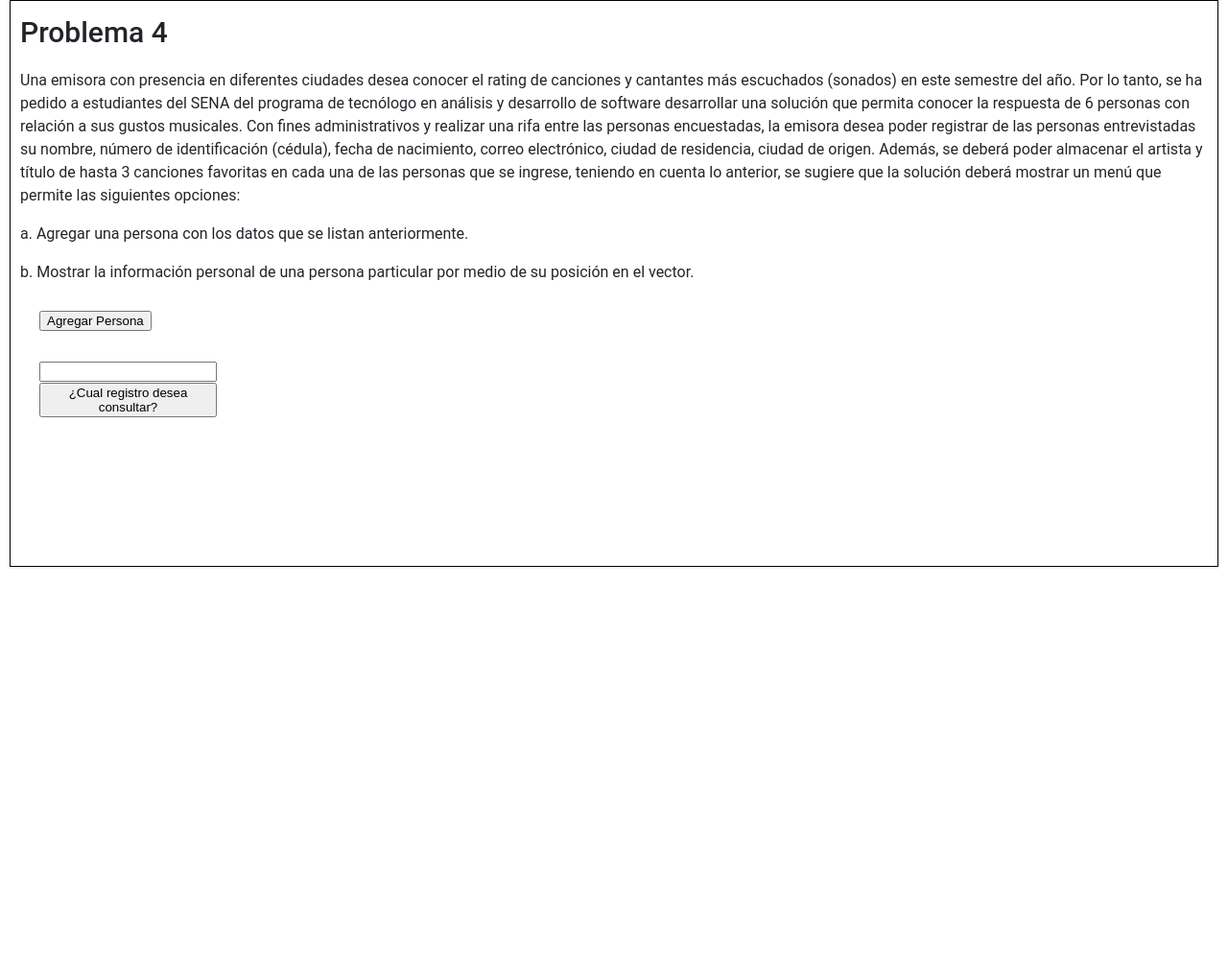
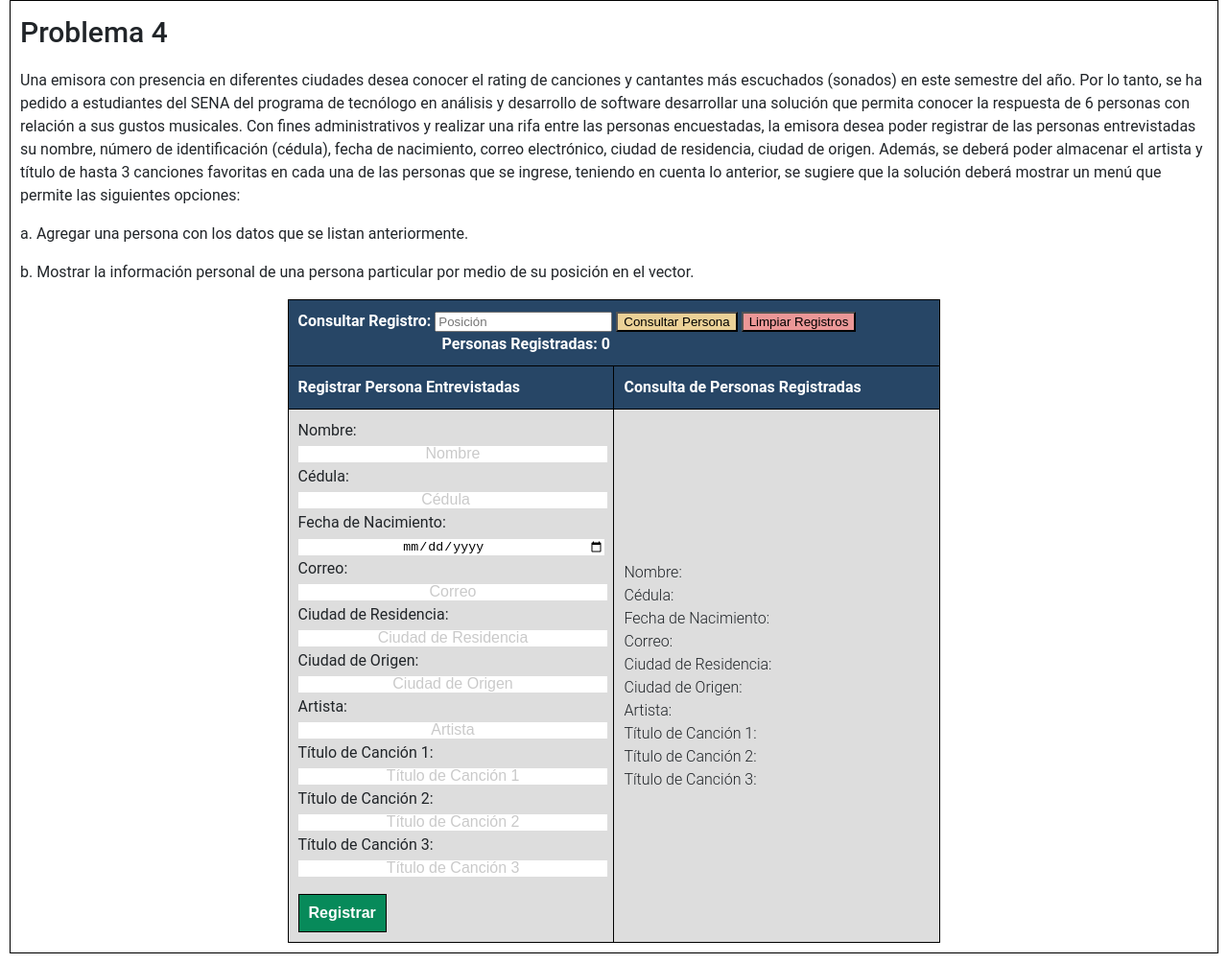
Before and after one commit to ManuelSZ18/sena-project, a plain HTML site: page index.html in a window 1280 px wide. Shown: the part 1213-2217 px from the top of the page at 96% size. Before the commit the page ends 1814 px from the top, so only its background shows below. Drawn offline with Linux system fonts and the light colour scheme.

Commit message:
Problemas TErminados

```diff
--- a/app/app.js
+++ b/app/app.js
@@ -231,83 +231,82 @@ function calcularMezcla(){
 }
 
 //PROBLEMA 4 <----------------------------------------------------------------------------------------------------------------------------->
-/*Una emisora con presencia en diferentes ciudades desea conocer el rating de canciones y cantantes más
-escuchados (sonados) en este semestre del año. Por lo tanto, se ha pedido a estudiantes del SENA del
-programa de tecnólogo en análisis y desarrollo de software desarrollar una solución que permita conocer
-la respuesta de 6 personas con relación a sus gustos musicales. Con fines administrativos y realizar una
-rifa entre las personas encuestadas, la emisora desea poder registrar de las personas entrevistadas su
-nombre, número de identificación (cédula), fecha de nacimiento, correo electrónico, ciudad de residencia,
-ciudad de origen. Además, se deberá poder almacenar el artista y título de hasta 3 canciones favoritas en
-cada una de las personas que se ingrese, teniendo en cuenta lo anterior, se sugiere que la solución deberá
-mostrar un menú que permite las siguientes opciones:
-
-a. Agregar una persona con los datos que se listan anteriormente.
-b. Mostrar la información personal de una persona particular por medio de su posición en el vector. */
-
-function agregarPersona(){
-
-    if(document.getElementById('menuRegistro').style.display = 'none'){
-        document.getElementById('menuRegistro').style.display = 'flex';
-        document.getElementById('menuConsulta').style.display = 'none';
-    }else{
-        document.getElementById('menuRegistro').style.display = 'none';
-        document.getElementById('menuConsulta').style.display = 'none';
-    }
-
-
-}
-
-function registrarPersona(){
-    let nombre = document.getElementById('nombre').value;
-    let cedula = document.getElementById('cedula').value;
-    let fechaNacimiento = document.getElementById('fechaNacimiento').value;
-    let correo = document.getElementById('correo').value;
-    let ciudadResidencia = document.getElementById('ciudadResidencia').value;
-    let ciudadOrigen = document.getElementById('ciudadOrigen').value;
-    let artista1 = document.getElementById('artista1').value;
-    let titulo1 = document.getElementById('titulo1').value;
-    let titulo2 = document.getElementById('titulo2').value;
-    let titulo3 = document.getElementById('titulo3').value;
-    let persona = {
-        nombre: nombre,
-        cedula: cedula,
-        fechaNacimiento: fechaNacimiento,
-        correo: correo,
-        ciudadResidencia: ciudadResidencia,
-        ciudadOrigen: ciudadOrigen,
-        artista1: artista1,
-        titulo1: titulo1,
-        titulo2: titulo2,
-        titulo3: titulo3,
-    }
-    document.getElementById('menuRegistro').style.display = 'none';
-    return persona;
-}
 
 let personas = [];
 
 function insertarPersona(){
-    let persona = registrarPersona();
+    agregarPersona();
+    document.getElementById('personasRegistradas').innerHTML = personas.length;
+}
+
+function agregarPersona(){
+    let nombre = document.getElementById('nombrePersona').value;
+    let cedula = document.getElementById('cedulaPersona').value;
+    let fechaNacimiento = document.getElementById('fechaNacimientoPersona').value;
+    let correo = document.getElementById('correoPersona').value;
+    let ciudadResidencia = document.getElementById('ciudadResidenciaPersona').value;
+    let ciudadOrigen = document.getElementById('ciudadOrigenPersona').value;
+    let artista = document.getElementById('artistaPersona').value;
+    let tituloCancion1 = document.getElementById('tituloCancion1Persona').value;
+    let tituloCancion2 = document.getElementById('tituloCancion2Persona').value;
+    let tituloCancion3 = document.getElementById('tituloCancion3Persona').value;
+    let persona = {
+        nombre,
+        cedula,
+        fechaNacimiento,
+        correo,
+        ciudadResidencia,
+        ciudadOrigen,
+        artista,
+        tituloCancion1,
+        tituloCancion2,
+        tituloCancion3
+    }
     if(personas.length < 6){
         personas.push(persona);
+        document.getElementById('nombrePersona').value = '';
+        document.getElementById('cedulaPersona').value = '';
+        document.getElementById('fechaNacimientoPersona').value = '';
+        document.getElementById('correoPersona').value = '';
+        document.getElementById('ciudadResidenciaPersona').value = '';
+        document.getElementById('ciudadOrigenPersona').value = '';
+        document.getElementById('artistaPersona').value = '';
+        document.getElementById('tituloCancion1Persona').value = '';
+        document.getElementById('tituloCancion2Persona').value = '';
+        document.getElementById('tituloCancion3Persona').value = '';
     }else{
         alert('No se pueden agregar más de 6 personas');
     }
 }
 
+function limpiarRegistros(){
+    personas = [];
+    document.getElementById('personasRegistradas').innerHTML = personas.length;
+    document.getElementById('posicion').value = '';
+    document.getElementById('consultaNombre').value = '';
+    document.getElementById('consultaCedula').value = '';
+    document.getElementById('consultaFechaNacimiento').value = '';
+    document.getElementById('consultaCorreo').value = '';
+    document.getElementById('consultaCiudadResidencia').value = '';
+    document.getElementById('consultaCiudadOrigen').value = '';
+    document.getElementById('consultaArtista').value = '';
+    document.getElementById('consultaTituloCancion1').value = '';
+    document.getElementById('consultaTituloCancion2').value = '';
+    document.getElementById('consultaTituloCancion3').value = '';
+
+}
+
 function consultarPersona(){
-    alert(personas[0]);
-    document.getElementById('menuConsulta').style.display = 'flex';
-    let posicion = document.getElementById('personaRegistrada').value;
+    let posicion = document.getElementById('posicion').value;
     let persona = personas[posicion-1];
-    document.getElementById('nombrePersona').innerHTML = persona.nombre;
-    document.getElementById('cedulaPersona').innerHTML = persona.cedula;
-    document.getElementById('fechaNacimientoPersona').innerHTML = persona.fechaNacimiento;
-    document.getElementById('correoPersona').innerHTML = persona.correo;
-    document.getElementById('ciudadResidenciaPersona').innerHTML = persona.ciudadResidencia;
-    document.getElementById('ciudadOrigenPersona').innerHTML = persona.ciudadOrigen;
-    document.getElementById('artista1Persona').innerHTML = persona.artista1;
-    document.getElementById('titulo1Persona').innerHTML = persona.titulo1;
-    document.getElementById('titulo2Persona').innerHTML = persona.titulo2;
-    document.getElementById('titulo3Persona').innerHTML = persona.titulo3;
+    document.getElementById('consultaNombre').innerHTML = persona.nombre;
+    document.getElementById('consultaCedula').innerHTML = persona.cedula;
+    document.getElementById('consultaFechaNacimiento').innerHTML = persona.fechaNacimiento;
+    document.getElementById('consultaCorreo').innerHTML = persona.correo;
+    document.getElementById('consultaCiudadResidencia').innerHTML = persona.ciudadResidencia;
+    document.getElementById('consultaCiudadOrigen').innerHTML = persona.ciudadOrigen;
+    document.getElementById('consultaArtista').innerHTML = persona.artista;
+    document.getElementById('consultaTituloCancion1').innerHTML = persona.tituloCancion1;
+    document.getElementById('consultaTituloCancion2').innerHTML = persona.tituloCancion2;
+    document.getElementById('consultaTituloCancion3').innerHTML = persona.tituloCancion3;
 }
--- a/css/style.css
+++ b/css/style.css
@@ -159,44 +159,7 @@ td {
     color: #f00;
 }
 
-#Q4 .containerMenu{
-    display: grid;
-    grid-template-columns: 1fr 4fr 4fr;
-    grid-template-rows: 1fr 1fr;
-    grid-gap: 10px;
-    margin: 10px;
-    padding: 10px;
-    background-color: #fff;
-}
-
-.menuSelection #agregarPersona{
-    margin-bottom: 30px;
-}
-
-form{
-    grid-column: 2/3;
-    grid-row: 1/3;
-    display: flex;
-    justify-content: top;
-    flex-direction: column;
-    margin: 10px;
-    padding: 10px;
-    background-color: #fff;
-    box-shadow: 0 1px 2px rgba(0,0,0,.1);
-    border: 1px double #000000;
-}
-.menuRegistro #registrar{
-    margin-top: 20px;
-    margin-bottom: 20px;
-    height: 30px;
-}
-
-.menuConsulta{
-    grid-column: 2/3;
-    grid-row: 1/3;
-    display: none;
-    justify-content: top;
-    flex-direction: column;
+#Q4{
     margin: 10px;
     padding: 10px;
     background-color: #fff;
@@ -204,12 +167,95 @@ form{
     border: 1px double #000000;
 }
 
-.menuRegistro{
-    display: none;
+#Q4 table{
+    margin: 0 auto;
+    width: 55%;
+    border-collapse: collapse;
+    text-align: left;
 }
 
-.menuRegistro #registrar{
-    margin-top: 20px;
-    margin-bottom: 20px;
-    height: 30px;
+#Q4 table span{
+    color: rgb(255, 255, 255);
 }
+
+#Q4 table th{
+    color: #fff;
+    background-color: #274666;
+    font-size: 16px;
+    font-weight: 500;
+    font-weight: bold;
+    padding: 10px;
+    border: 1px solid #000000;
+}
+
+#Q4 table th p{
+    margin: 0;
+    padding: 0;
+    display: inline;
+    margin-left: 150px;
+}
+
+#Q4 table td {
+    width: 50%;
+    font-size: 16px;
+    font-weight: 400;
+    padding: 10px;
+    border: 1px solid #000000;
+    background-color: #dddddd;
+}
+
+#Q4 table td input{
+    width: 100%;
+    height: 100%;
+    border: none;
+    text-align: center;
+}
+
+#Q4 table td input:focus{
+    outline: none;
+}
+
+#Q4 table td input::placeholder{
+    color: #00000036;
+    font-size: 16px;
+    font-weight: 400;
+    text-align: center;
+}
+
+#Q4 table th #registrarPersona{
+    background-color: #97eb97;
+}
+
+#Q4 table th #consultarPersona{
+    background-color: #ebd197;
+}
+
+#consultaPersona h4{
+    font-weight:300;
+}
+
+#consultaPersona h4 p{
+    font-family: 'Franklin Gothic Medium', 'Arial Narrow', Arial, sans-serif;
+    font-size: 16px;
+    font-weight: 400;
+    margin: 0;
+    padding: 0;
+    display: inline;
+    margin-left: 10px;
+}
+
+#Q4 table th #limpiarPersona{
+    background-color: #eb9797;
+}
+
+#Q4 table td #insertarPersona{
+    color: #fff;
+    background-color: #078a5a;
+    font-size: 16px;
+    font-weight: 500;
+    font-weight: bold;
+    padding: 10px;
+    border: 1px solid #000000;
+    cursor: pointer;
+    margin-top: 15px;
+}
--- a/index.html
+++ b/index.html
@@ -137,7 +137,7 @@
                     <th colspan="7">Agregar Edad:
                         <input id="edad" type="number">
                         <button id="agregarEdades" onclick="insertarEdades()">Agregar</button>
-                        <button id="calcularValores" onclick="calcularAdultosMayores(), calcularMenoresEdad(), calcularMayoresEdad(), calcularEdadBaja(), calcularEdadAlta(), calcularPromedioEdades()">Calcular Valores</button>
+                        <button id="calcularResultados" onclick="calcularAdultosMayores(), calcularMenoresEdad(), calcularMayoresEdad(), calcularEdadBaja(), calcularEdadAlta(), calcularPromedioEdades()">Calcular Valores</button>
                         <button id="limpiarEdades" onclick="limpiarEdades()">Limpiar Edades</button>
                     </th>
                 </tr>
@@ -222,47 +222,58 @@
                 mostrar un menú que permite las siguientes opciones:</p>
             <p>a. Agregar una persona con los datos que se listan anteriormente.</p>
             <p>b. Mostrar la información personal de una persona particular por medio de su posición en el vector.</p>
-            <div class="containerMenu" id="containerMenu">
-                <div class="menuSelection">
-                    <button id="agregarPersona" onclick="agregarPersona()">Agregar Persona</button>
-                    <input id="personaRegistrada"type="text">
-                    <button id="mostrarPersona" onclick="consultarPersona()">¿Cual registro desea consultar?</button>
-                </div>
-                <form class="menuRegistro" id="menuRegistro">
+
+            <table class="tablaResultados">
+                </tr>
+                <tr>
+                    <th colspan="7">Consultar Registro:
+                        <input id="posicion" type="text" placeholder="Posición">
+                        <button id="consultarPersona" onclick="consultarPersona()">Consultar Persona</button>
+                        <button id="limpiarPersona" onclick="limpiarRegistros()">Limpiar Registros</button>
+                        <p>Personas Registradas: <span id="personasRegistradas">0</span> </p>
+                    </th>
+                </tr>
+                <tr>
+                    <th id="tituloEncabezado">Registrar Persona Entrevistadas</th>
+                    <th id="tituloEncabezado">Consulta de Personas Registradas</th>
+                </tr>
+                <tr>
+                    <td id="resgitroPersona">
                         <label for="nombre">Nombre: </label>
-                    <input type="text" name="nombre" id="nombre" placeholder="Nombre">
+                        <input type="text" name="nombre" id="nombrePersona" placeholder="Nombre">
                         <label for="cedula">Cédula: </label>
-                    <input type="number" name="cedula" id="cedula" placeholder="Cédula">
+                        <input type="number" name="cedula" id="cedulaPersona" placeholder="Cédula">
                         <label for="fechaNacimiento">Fecha de Nacimiento: </label>
-                    <input type="date" name="fechaNacimiento" id="fechaNacimiento" placeholder="Fecha de Nacimiento">
+                        <input type="date" name="fechaNacimiento" id="fechaNacimientoPersona" placeholder="Fecha de Nacimiento">
                         <label for="correo">Correo: </label>
-                    <input type="email" name="correo" id="correo" placeholder="Correo">
+                        <input type="email" name="correo" id="correoPersona" placeholder="Correo">
                         <label for="ciudadResidencia">Ciudad de Residencia: </label>
-                    <input type="text" name="ciudadResidencia" id="ciudadResidencia" placeholder="Ciudad de Residencia">
+                        <input type="text" name="ciudadResidencia" id="ciudadResidenciaPersona" placeholder="Ciudad de Residencia">
                         <label for="ciudadOrigen">Ciudad de Origen: </label>
-                    <input type="text" name="ciudadOrigen" id="ciudadOrigen" placeholder="Ciudad de Origen">
-                    <label for="artista1">Artista 1: </label>
-                    <input type="text" name="artista1" id="artista1" placeholder="Artista 1">
-                    <label for="titulo1">Título 1: </label>
-                    <input type="text" name="titulo1" id="titulo1" placeholder="Título 1">
-                    <label for="titulo2">Título 2: </label>
-                    <input type="text" name="titulo2" id="titulo2" placeholder="Título 2">
-                    <label for="titulo3">Título 3: </label>
-                    <input type="text" name="titulo3" id="titulo3" placeholder="Título 3">
-                    <button id="registrar" onclick="insertarPersona()">Registrar</button>
-                </form>
-                <div class="menuConsulta" id="menuConsulta">
-                    <label for="nombreRegistrado">Nombre: <p id="nombrePersona"></p></label>
-                    <label for="cedulaRegistrada">Cédula: <p id="cedulaPersona"></p></label>
-                    <label for="fechaNacimientoRegistrada">Fecha de Nacimiento: <p id="fechaNacimientoPersona"></p></label>
-                    <label for="correoRegistrado">Correo: <p id="correoPersona"></p></label>
-                    <label for="ciudadResidenciaRegistrada">Ciudad de Residencia: <p id="ciudadResidenciaPersona"></p></label>
-                    <label for="ciudadOrigenRegistrada">Ciudad de Origen: <p id="ciudadOrigenPersona"></p></label>
-                    <label for="artista1Registrado">Artista 1: <p id="artista1Persona"></p></label>
-                    <label for="titulo1Registrado">Título 1: <p id="titulo1Persona"></p></label>
-                    <label for="titulo2Registrado">Título 2: <p id="titulo2Persona"></p></label>
-                    <label for="titulo3Registrado">Título 3: <p id="titulo3Persona"></p></label>
-                </div>
-            </div>
+                        <input type="text" name="ciudadOrigen" id="ciudadOrigenPersona" placeholder="Ciudad de Origen">
+                        <label for="artista">Artista: </label>
+                        <input type="text" name="artista" id="artistaPersona" placeholder="Artista">
+                        <label for="tituloCancion1">Título de Canción 1: </label>
+                        <input type="text" name="tituloCancion1" id="tituloCancion1Persona" placeholder="Título de Canción 1">
+                        <label for="tituloCancion2">Título de Canción 2: </label>
+                        <input type="text" name="tituloCancion2" id="tituloCancion2Persona" placeholder="Título de Canción 2">
+                        <label for="tituloCancion3">Título de Canción 3: </label>
+                        <input type="text" name="tituloCancion3" id="tituloCancion3Persona" placeholder="Título de Canción 3">
+                        <button id="insertarPersona" onclick="insertarPersona()">Registrar</button>
+                    </td>
+                    <td id="consultaPersona">
+                        <h4>Nombre: <p id="consultaNombre"></p></h4>
+                        <h4>Cédula: <p id="consultaCedula"></p> </h4>
+                        <h4>Fecha de Nacimiento: <p id="consultaFechaNacimiento"></p></h4>
+                        <h4>Correo: <p id="consultaCorreo"></p></h4>
+                        <h4>Ciudad de Residencia: <p id="consultaCiudadResidencia"></p></h4>
+                        <h4>Ciudad de Origen: <p id="consultaCiudadOrigen"></p></h4>
+                        <h4>Artista: <p id="consultaArtista"></p></h4>
+                        <h4>Título de Canción 1: <p id="consultaTituloCancion1"></p></h4>
+                        <h4>Título de Canción 2: <p id="consultaTituloCancion2"></p></h4>
+                        <h4>Título de Canción 3: <p id="consultaTituloCancion3"></p></h4>
+                    </td>
+                </tr>
+            </table>
         </section>
 </html>
```
Lines whose indentation alone changed are shown as unchanged.
